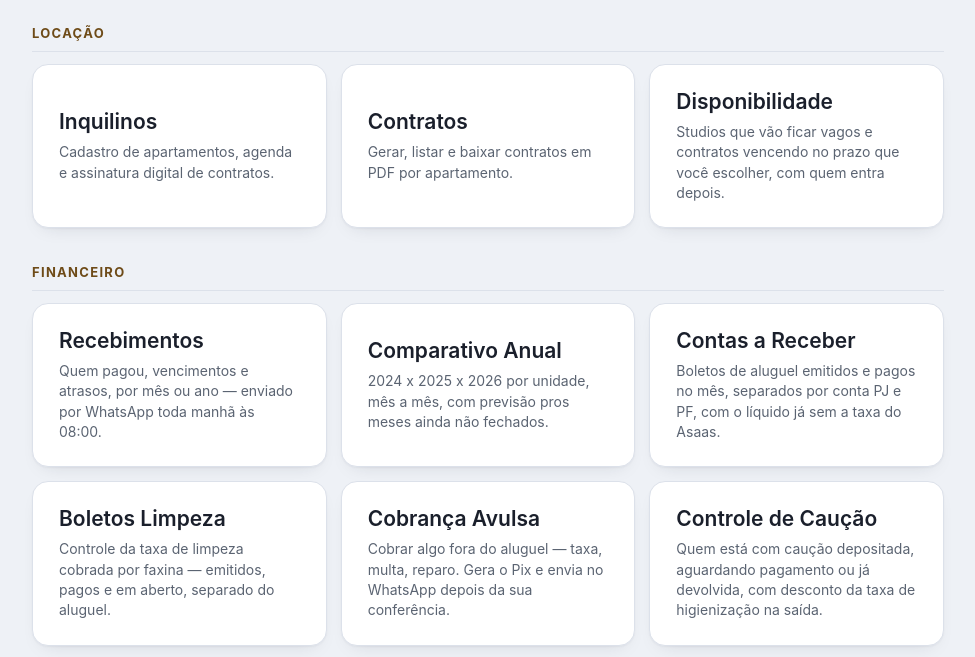
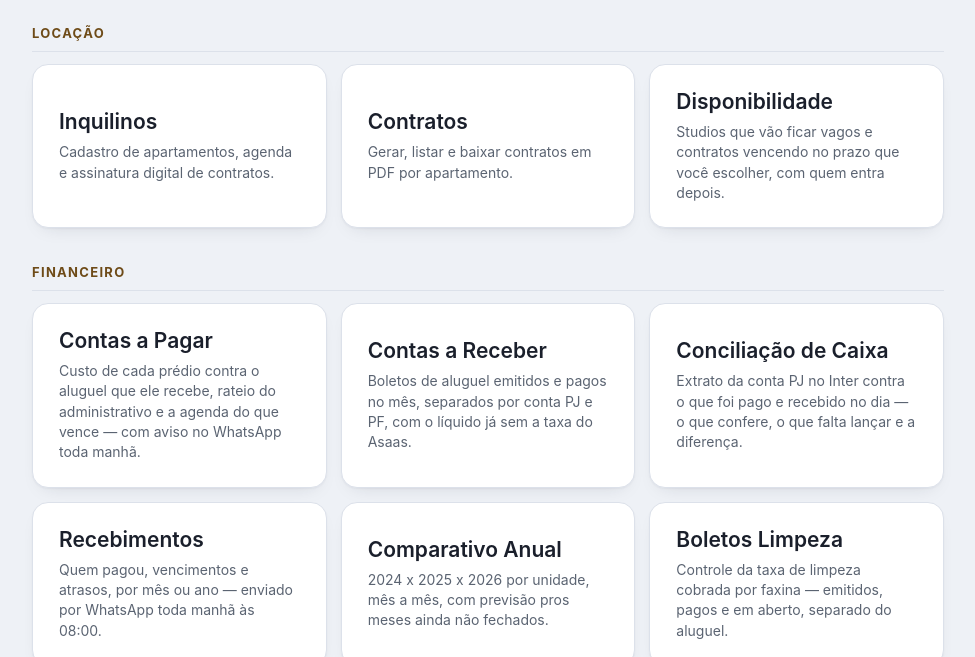
Before and after one commit to AngelicaStudios/angelicastudios.github.io, a plain HTML site: page index.html in a window 1280 px wide. Shown: the part 131-788 px from the top of the page, without its empty margins (152-1127 px from the left). Drawn offline with Linux system fonts and the light colour scheme; no server answers.

Commit message:
update: index.html

```diff
--- a/index.html
+++ b/index.html
@@ -272,6 +272,21 @@
   <div class="category">
     <h2 class="category-title">Financeiro</h2>
     <div class="grid">
+      <a class="card" href="https://financeiro.angelicastudios.com.br" target="_blank">
+        <p class="card-name">Contas a Pagar</p>
+        <p class="card-desc">Custo de cada prédio contra o aluguel que ele recebe, rateio do administrativo e a agenda do que vence — com aviso no WhatsApp toda manhã.</p>
+      </a>
+
+      <a class="card" href="https://inquilinos.angelicastudios.com.br/boletos.html" target="_blank">
+        <p class="card-name">Contas a Receber</p>
+        <p class="card-desc">Boletos de aluguel emitidos e pagos no mês, separados por conta PJ e PF, com o líquido já sem a taxa do Asaas.</p>
+      </a>
+
+      <a class="card" href="https://financeiro.angelicastudios.com.br/static/conciliacao.html" target="_blank">
+        <p class="card-name">Conciliação de Caixa</p>
+        <p class="card-desc">Extrato da conta PJ no Inter contra o que foi pago e recebido no dia — o que confere, o que falta lançar e a diferença.</p>
+      </a>
+
       <a class="card" href="https://inquilinos.angelicastudios.com.br/pagamentos.html" target="_blank">
         <p class="card-name">Recebimentos</p>
         <p class="card-desc">Quem pagou, vencimentos e atrasos, por mês ou ano — enviado por WhatsApp toda manhã às 08:00.</p>
@@ -280,11 +295,6 @@
       <a class="card" href="https://inquilinos.angelicastudios.com.br/comparativo.html" target="_blank">
         <p class="card-name">Comparativo Anual</p>
         <p class="card-desc">2024 x 2025 x 2026 por unidade, mês a mês, com previsão pros meses ainda não fechados.</p>
-      </a>
-
-      <a class="card" href="https://inquilinos.angelicastudios.com.br/boletos.html" target="_blank">
-        <p class="card-name">Contas a Receber</p>
-        <p class="card-desc">Boletos de aluguel emitidos e pagos no mês, separados por conta PJ e PF, com o líquido já sem a taxa do Asaas.</p>
       </a>
 
       <a class="card" href="https://inquilinos.angelicastudios.com.br/boletos-limpeza.html" target="_blank">
@@ -300,11 +310,6 @@
       <a class="card" href="https://inquilinos.angelicastudios.com.br/caucao.html" target="_blank">
         <p class="card-name">Controle de Caução</p>
         <p class="card-desc">Quem está com caução depositada, aguardando pagamento ou já devolvida, com desconto da taxa de higienização na saída.</p>
-      </a>
-
-      <a class="card" href="https://financeiro.angelicastudios.com.br" target="_blank">
-        <p class="card-name">Contas a Pagar</p>
-        <p class="card-desc">Custo de cada prédio contra o aluguel que ele recebe, rateio do administrativo e a agenda do que vence — com aviso no WhatsApp toda manhã.</p>
       </a>
 
       <a class="card" href="https://pessoal.angelicastudios.com.br" target="_blank">
```
